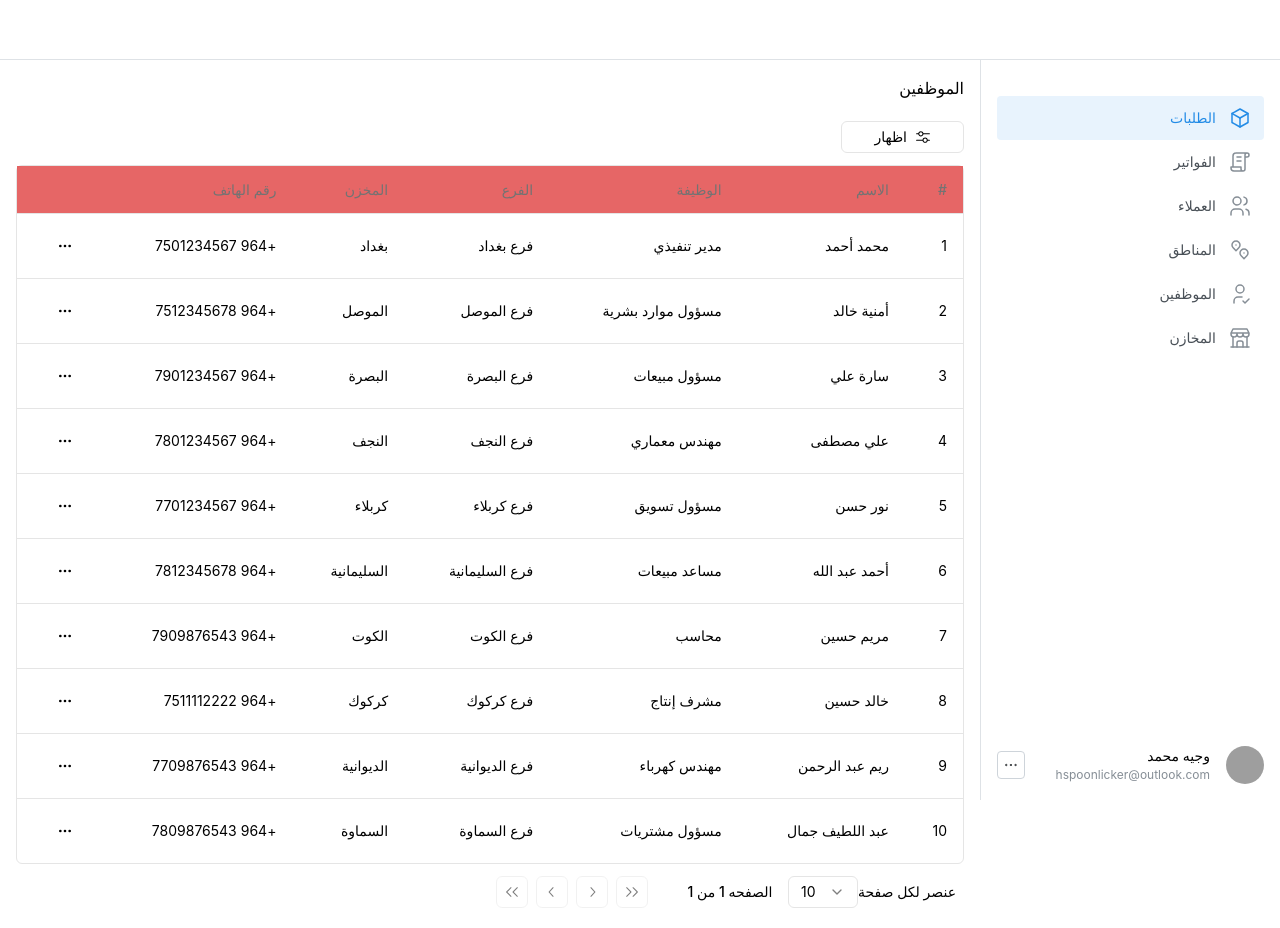
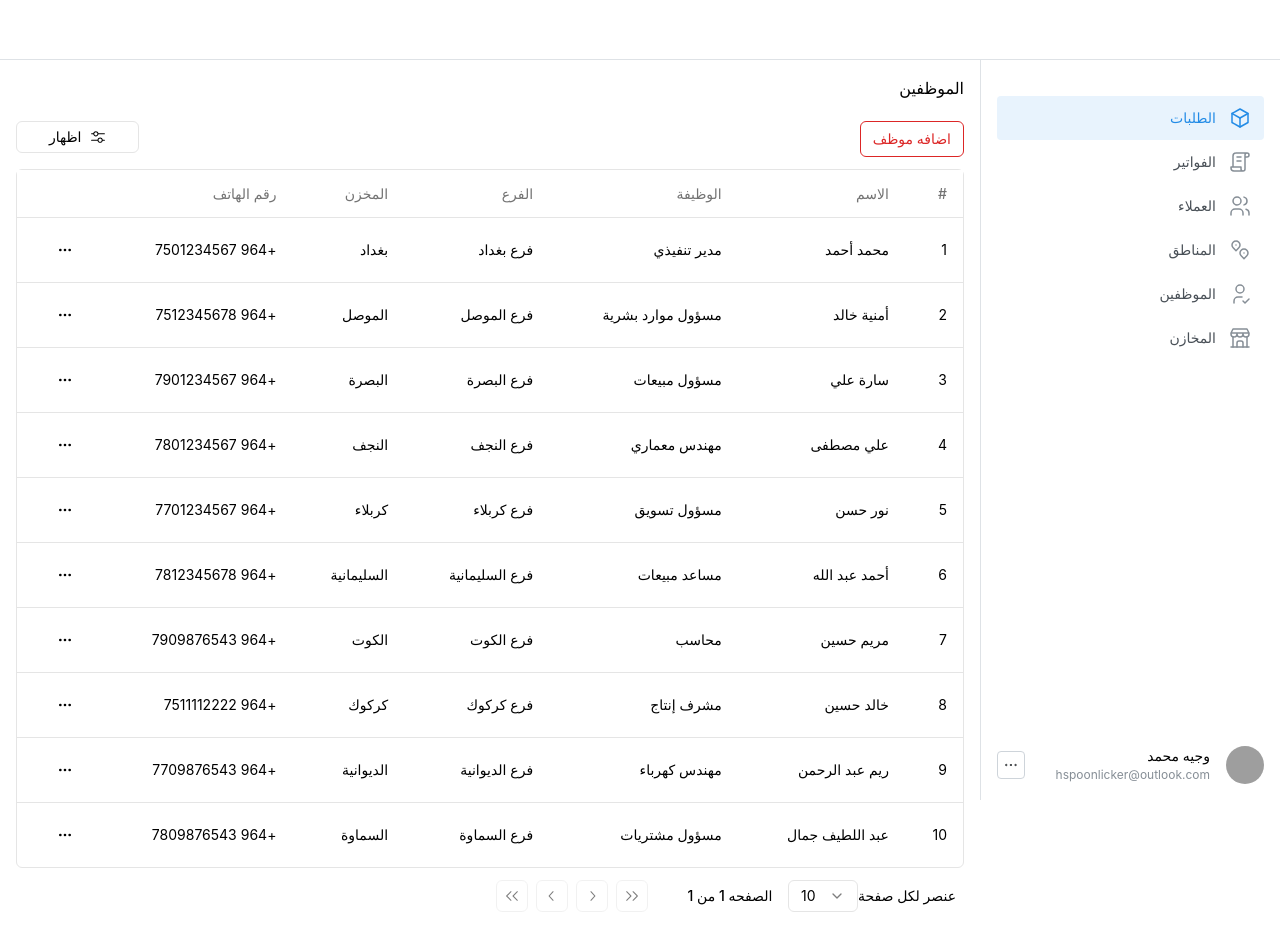
Before and after one commit to wagihmohamed/boraq, a React (Vite) app: page /employees in a window 1280 px wide. Built offline with nearby package versions, Linux system fonts and the light colour scheme; grey boxes are pictures that could not be loaded.

Commit message:
added add employee button

```diff
--- a/src/components/DataTableViewOptions/index.tsx
+++ b/src/components/DataTableViewOptions/index.tsx
@@ -21,11 +21,7 @@ export function DataTableViewOptions<TData>({
   return (
     <DropdownMenu>
       <DropdownMenuTrigger asChild>
-        <Button
-          variant="outline"
-          size="lg"
-          className="ml-auto hidden h-8 lg:flex"
-        >
+        <Button variant="outline" size="lg" className=" hidden h-8 md:flex">
           <MixerHorizontalIcon className="ml-2 h-4 w-4" />
           اظهار
         </Button>
--- a/src/components/ui/button.tsx
+++ b/src/components/ui/button.tsx
@@ -18,6 +18,8 @@ const buttonVariants = cva(
           'bg-secondary text-secondary-foreground hover:bg-secondary/80',
         ghost: 'hover:bg-accent hover:text-accent-foreground',
         link: 'text-primary underline-offset-4 hover:underline',
+        outlineMain:
+          'border border-primary text-primary hover:bg-primary/90 hover:text-primary-foreground',
       },
       size: {
         default: 'h-10 px-4 py-2',
--- a/src/screens/Employees/data-table.tsx
+++ b/src/screens/Employees/data-table.tsx
@@ -17,6 +17,8 @@ import {
 } from '@/components/ui/table';
 import { DataTablePagination } from '@/components/DataTablePagination';
 import { DataTableViewOptions } from '@/components/DataTableViewOptions';
+import { Link } from 'react-router-dom';
+import { buttonVariants } from '@/components/ui/button';
 
 interface DataTableProps<TData, TValue> {
   columns: ColumnDef<TData, TValue>[];
@@ -35,10 +37,22 @@ export function DataTable<TData, TValue>({
 
   return (
     <div className="mt-5">
-      <DataTableViewOptions table={table} />
+      <div className="flex gap-4 justify-between">
+        <Link
+          className={buttonVariants({
+            variant: 'outlineMain',
+            size: 'sm',
+            className: 'flex items-center gap-2',
+          })}
+          to="/"
+        >
+          اضافه موظف
+        </Link>
+        <DataTableViewOptions table={table} />
+      </div>
       <div className="rounded-md border mt-3 relative">
         <Table>
-          <TableHeader className="bg-primary/70">
+          <TableHeader className="bg-background">
             {table.getHeaderGroups().map((headerGroup) => (
               <TableRow key={headerGroup.id}>
                 {headerGroup.headers.map((header) => {
```
